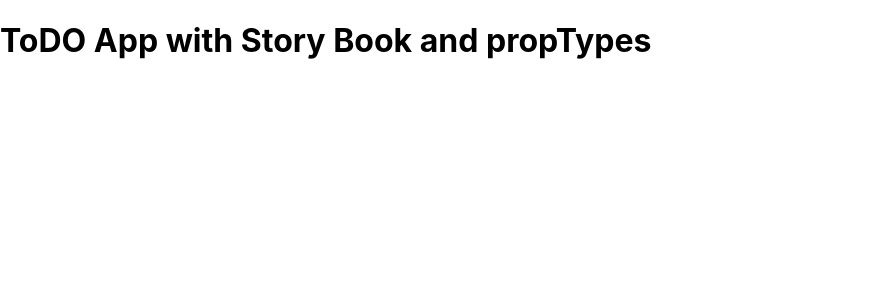
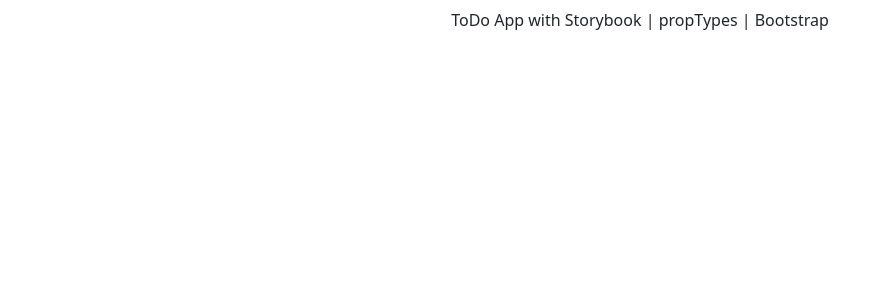
Before and after one commit to danielsky81/story-types-do, a React (Create React App) app: page / in a window 1280 px wide. Shown: the top 300 px of the page, without its empty margins (0-890 px from the left). Built offline with nearby package versions, Linux system fonts and the light colour scheme.

Commit message:
Adding Header

```diff
--- a/package.json
+++ b/package.json
@@ -6,7 +6,10 @@
     "@testing-library/jest-dom": "^5.16.5",
     "@testing-library/react": "^13.4.0",
     "@testing-library/user-event": "^13.5.0",
+    "bootstrap": "^5.2.2",
+    "prop-types": "^15.8.1",
     "react": "^18.2.0",
+    "react-bootstrap": "^2.6.0",
     "react-dom": "^18.2.0",
     "react-scripts": "5.0.1",
     "web-vitals": "^2.1.4"
--- a/src/App.js
+++ b/src/App.js
@@ -1,8 +1,11 @@
+import Header from "./components/Header";
+import 'bootstrap/dist/css/bootstrap.min.css';
+
 function App() {
   return (
-    <div className="App">
-      <h1>ToDO App with Story Book and propTypes</h1>
-    </div>
+    <>
+      <Header />
+    </>
   );
 }
 
--- /dev/null
+++ b/src/components/Header.jsx
@@ -0,0 +1,15 @@
+import PropTypes from 'prop-types';
+import Container from 'react-bootstrap/Container';
+import Navbar from 'react-bootstrap/Navbar';
+
+function Header(props) {
+  return (
+    <Container>
+      <Navbar expand="lg" className='d-flex justify-content-center'>ToDo App with Storybook | propTypes | Bootstrap</Navbar>
+    </Container>
+  )
+};
+
+Header.propTypes = {}
+
+export default Header
```
Also changed, not shown: 1 other file (tests, documents, lock files or other folders).
